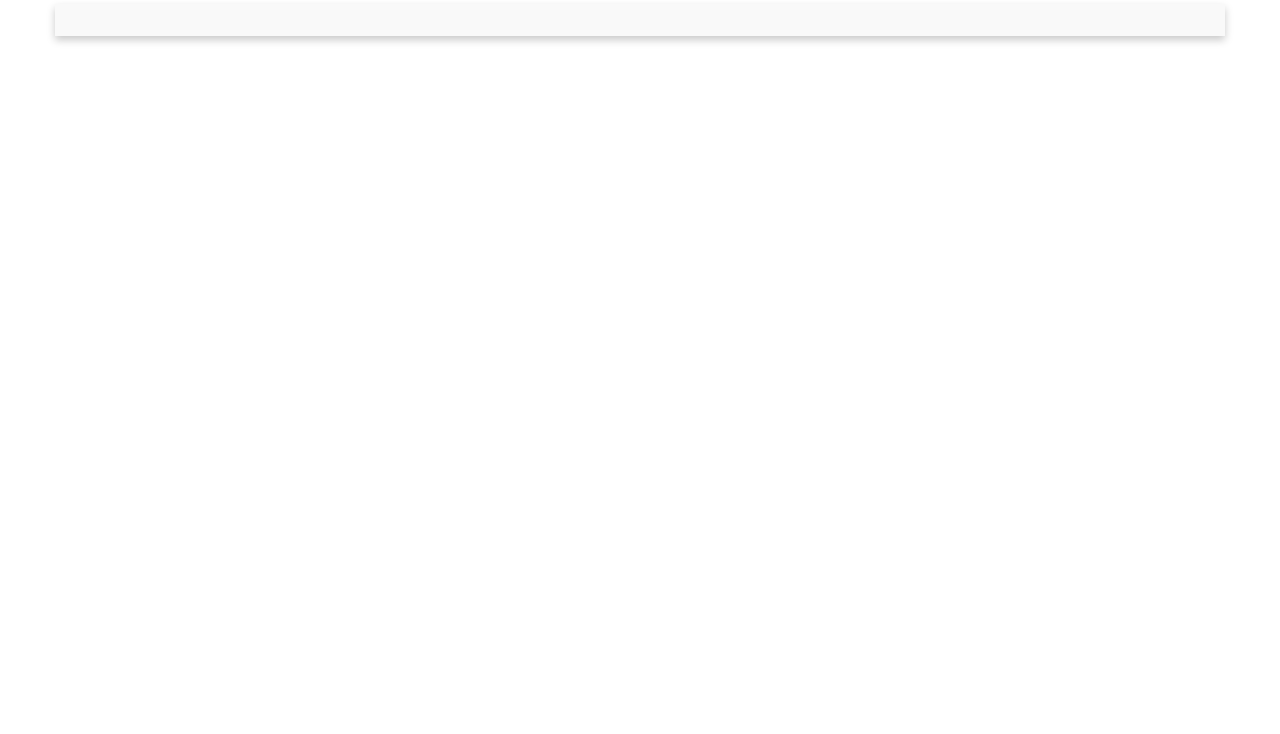
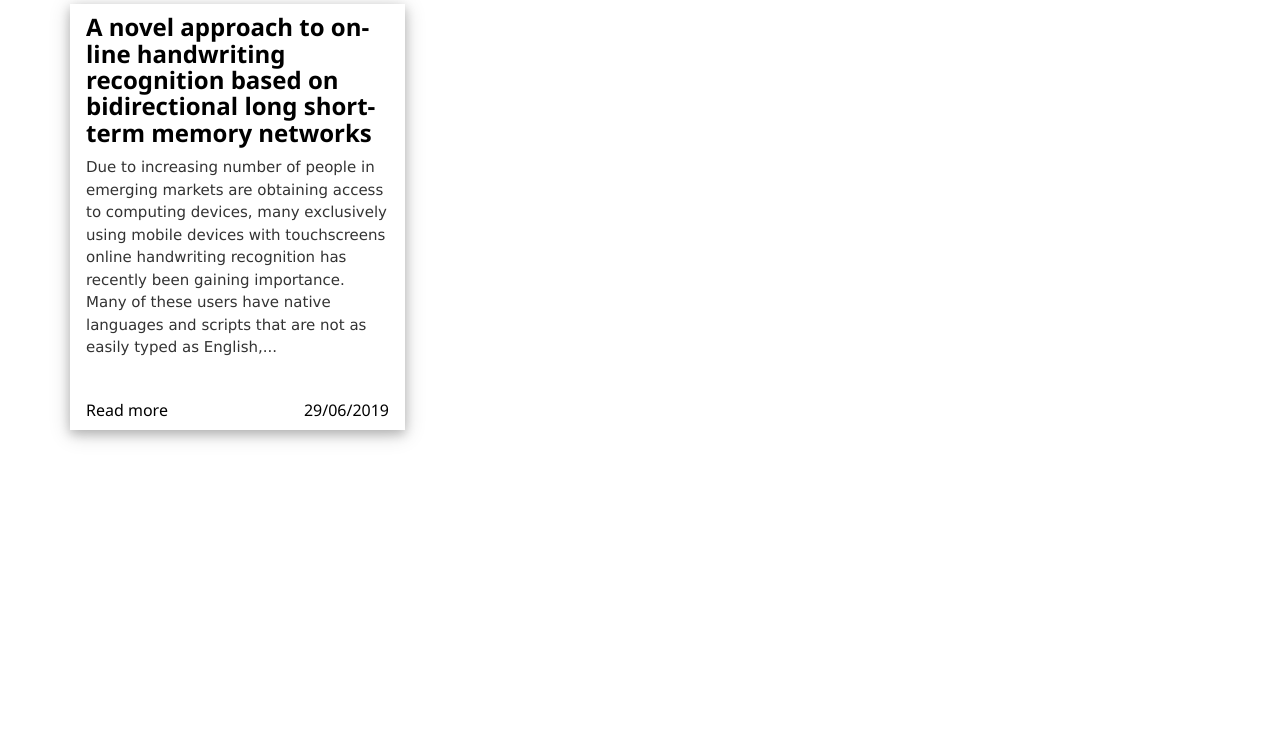
Before and after one commit to riteshkarval/riteshkarval.github.io, a plain HTML site: page SRM/index.html in a window 1280 px wide. Shown: the part 66-800 px from the top of the page. Drawn offline with nearby package versions, Linux system fonts and the light colour scheme; files whose address does not match are found by name; a web font is replaced by a local one.

Commit message:
new styles

```diff
--- a/SRM/index.html
+++ b/SRM/index.html
@@ -1,11 +1,12 @@
 <!DOCTYPE html>
 <html>
     <head>
-        <title>SRM Reports</title>
+        <title>Paper Implementations</title>
         <link href="https://fonts.googleapis.com/css?family=Raleway|Yesteryear" rel="stylesheet">
         <link rel="stylesheet" type="text/css" href="../css/bootswatch.css"/>
         <link rel="stylesheet" type="text/css" href="../css/style.css"/>
         <link rel="stylesheet" type="text/css" href="https://maxcdn.bootstrapcdn.com/font-awesome/4.7.0/css/font-awesome.min.css"/>
+        <link rel="stylesheet" href="https://www.w3schools.com/w3css/4/w3.css">
     </head>
     <style>
             table, td, th {
@@ -50,13 +51,32 @@
             </header>
 
             <main>
+               <div class="card_row">
+                   <!--Next card under this div use card column-->
+                   <div class="card_column">
+                    <div class="w3-card-4" style="width:100%;">
+                        <header class="w3-container w3-white">
+                            <h3 class="heading">A novel approach to on-line handwriting recognition based on bidirectional long short-term memory networks</h3>
+                        </header>
 
-                <div class="row">
-                    <div class="card">
+                        <div class="w3-container">
+                            <p>
+                                    Due to increasing number of people in emerging markets are obtaining access to computing devices,
+                                    many exclusively using mobile devices with touchscreens online handwriting recognition has recently been
+                                    gaining importance. Many of these users have native languages and scripts that are not as easily typed as English,...
+                            </p>
+                        </div><br/>
 
+                        <footer class="w3-container w3-white">
+                            <h6 class="footer_left"><a href='https://riteshkarval.github.io/Paper_Implementations/Grave_2007/', target="_blank">Read more</a></h6>
+                            <h6 class="footer_right">29/06/2019</h6>
+                        </footer>
+                    </div>
                     </div>
 
                 </div>
+
+
 
             </main>
 
```
